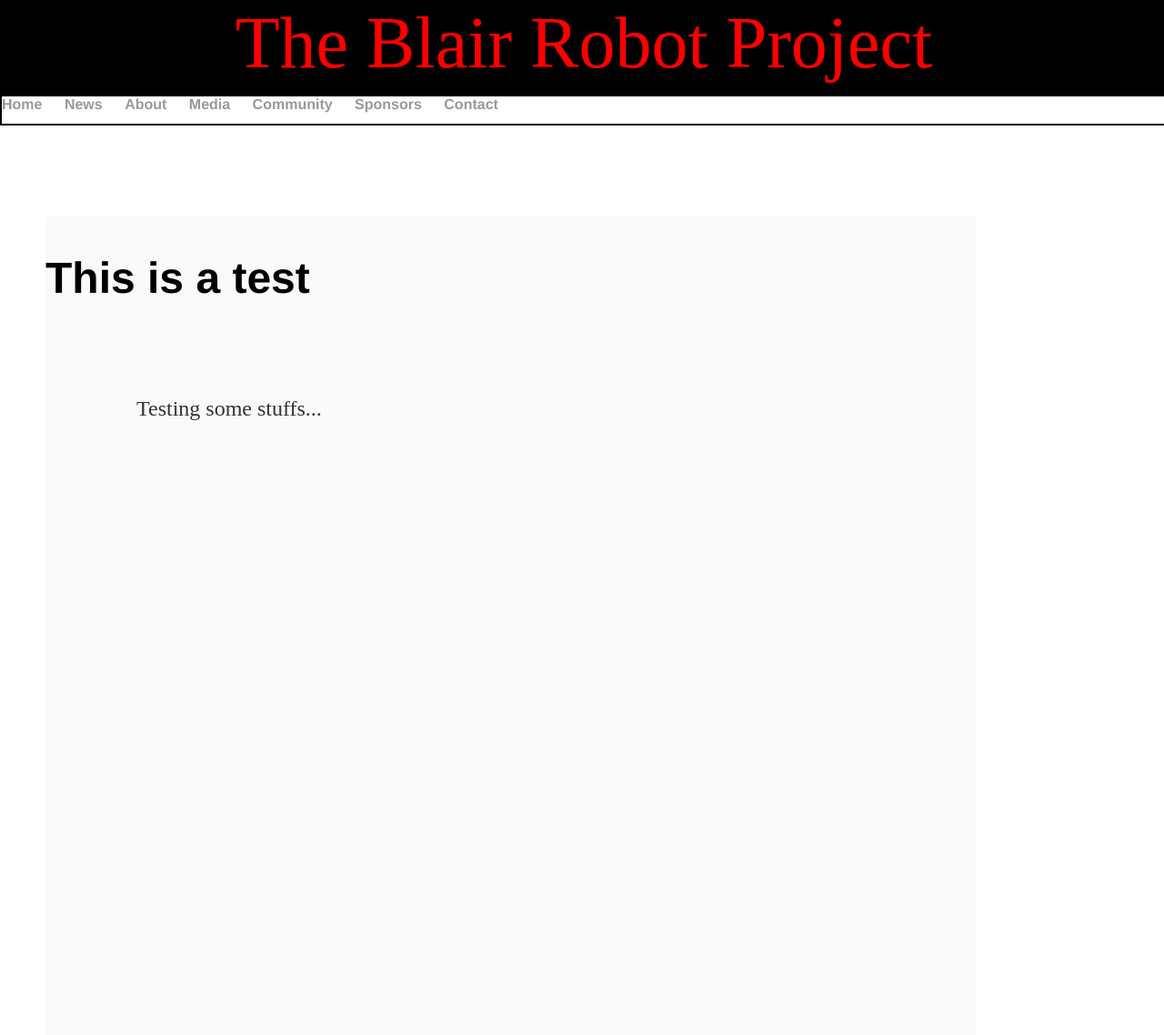
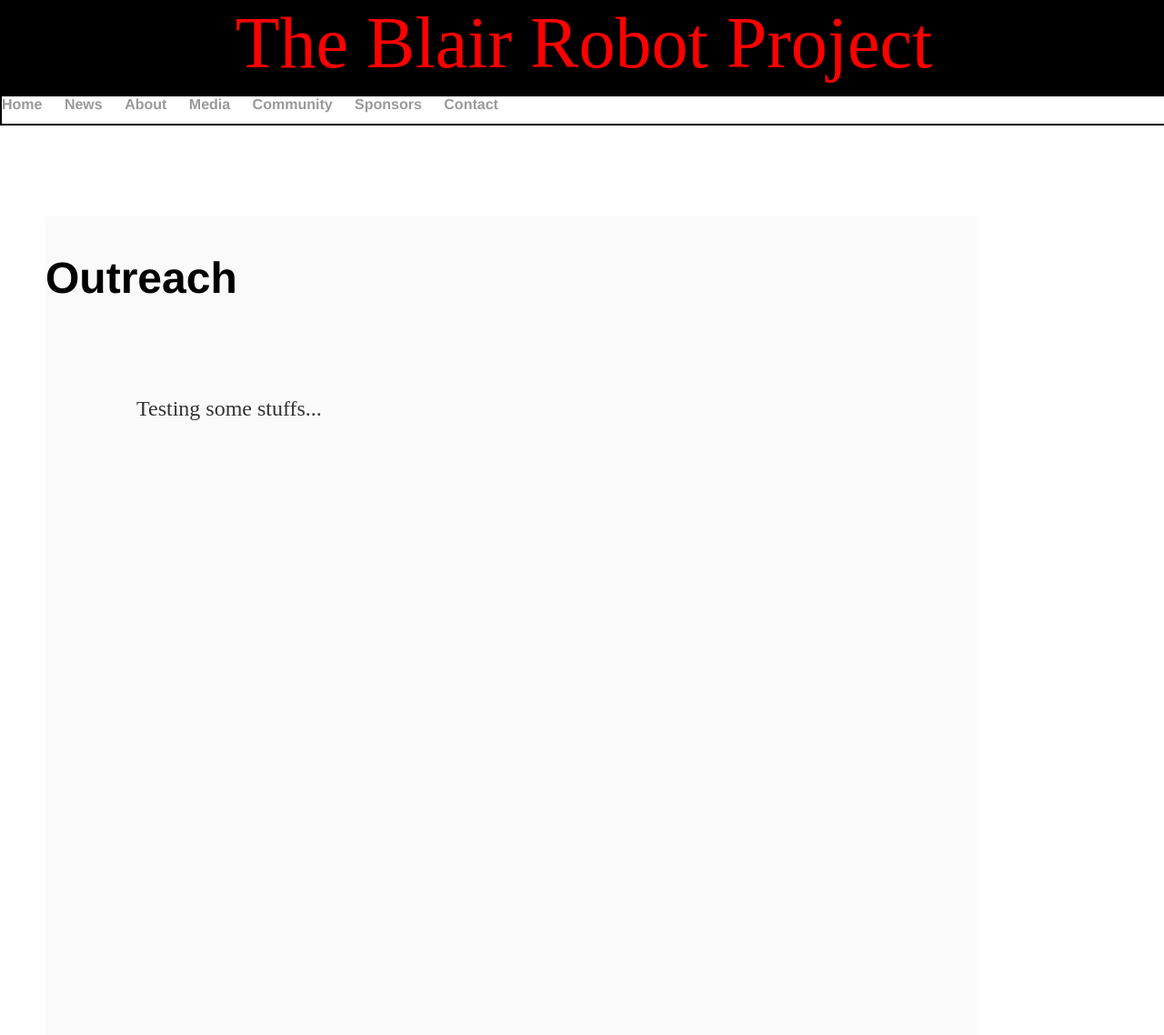
Before and after one commit to mouseythemouse/blair-robot-project.github.io, a Jekyll site: the page built from Outreach/index.html, in a window 1280 px wide. Shown: the whole page at 91% size. Built offline with Jekyll 4.4.1, drawn with Linux system fonts in a browser that asks for light colours.

Commit message:
Update index.html

```diff
--- a/Outreach/index.html
+++ b/Outreach/index.html
@@ -3,6 +3,6 @@ layout: default
 title: Outreach
 ---
 <div class="outreach">
-	<h2>This is a test</h2>
+	<h2>Outreach</h2>
 	<p>Testing some stuffs...</p>
 </div>
```
